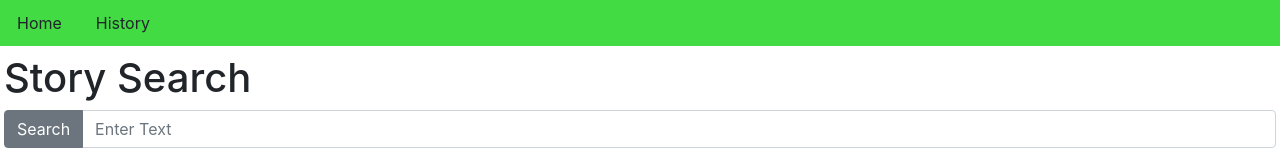
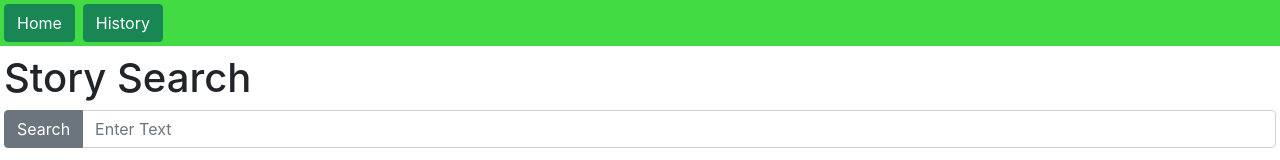
Before and after one commit to TrentSchneider/HackerNewsSearch, a React (Create React App) app: page / in a window 1280 px wide. Shown: the top 160 px of the page. Built offline with nearby package versions, Linux system fonts and the light colour scheme; no server answers.

Commit message:
Updated button styling

```diff
--- a/src/components/header/index.js
+++ b/src/components/header/index.js
@@ -4,10 +4,10 @@ import "./style.css";
 function Header() {
   return (
     <div className="headerBackground mb-2">
-      <Link to="/" className="btn m-1">
+      <Link to="/" className="btn btn-success m-1">
         Home
       </Link>
-      <Link to="/history" className="btn m-1">
+      <Link to="/history" className="btn btn-success m-1">
         History
       </Link>
     </div>
```
